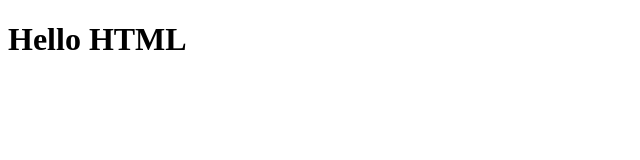
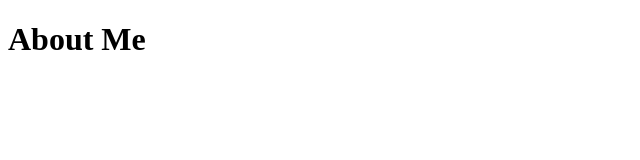
Before and after one commit to zhenzhenxie/hello_html, a plain HTML site: page index.html in a window 1280 px wide. Shown: the whole page, without its empty margins (0-640 px from the left). Drawn offline with Linux system fonts and the light colour scheme.

```diff
--- a/index.html
+++ b/index.html
@@ -6,6 +6,6 @@
     <title>Document</title>
 </head>
 <body>
-    <h1>Hello HTML</h1>
+    <h1>About Me</h1>
 </body>
 </html>
```
